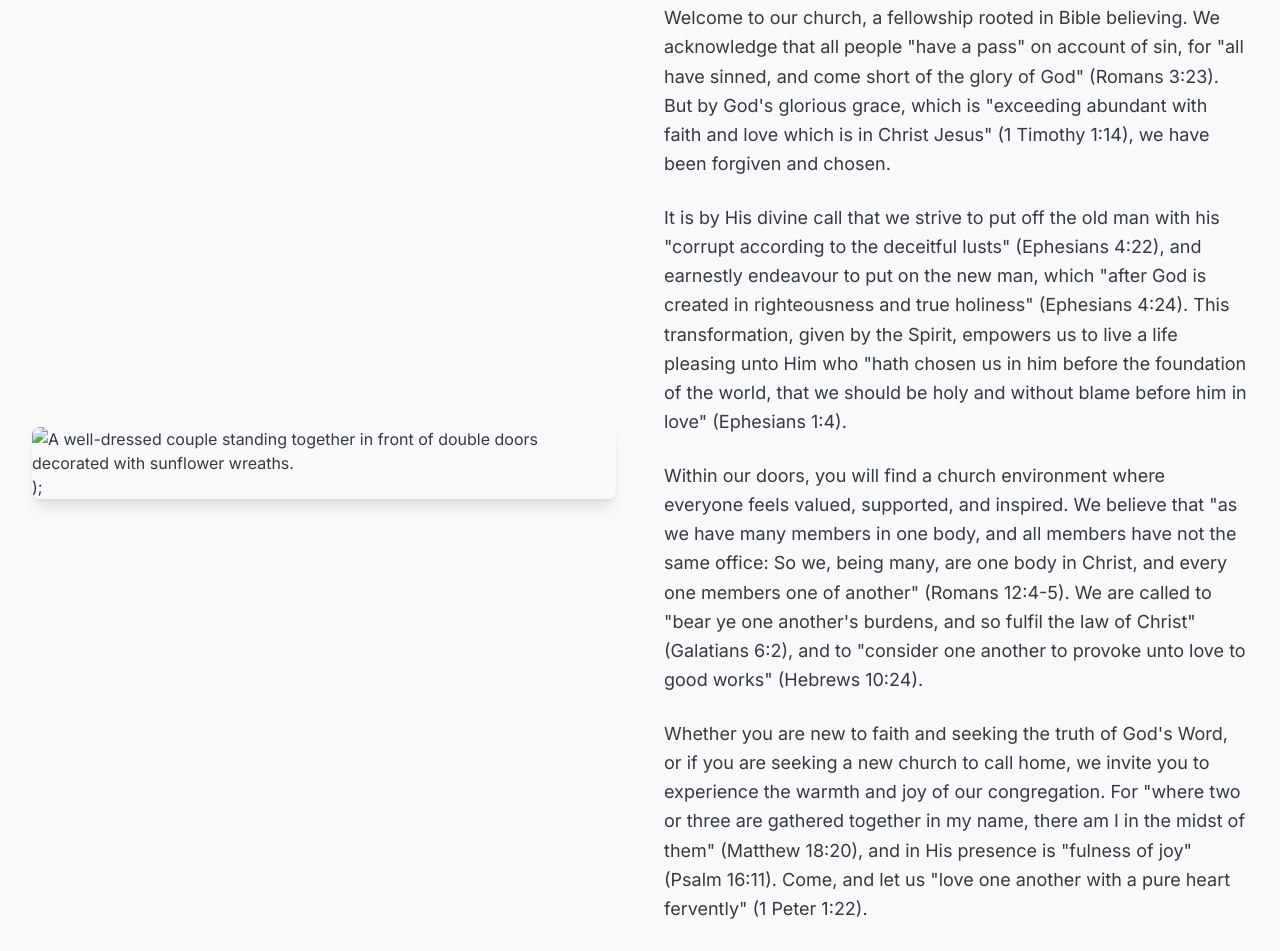
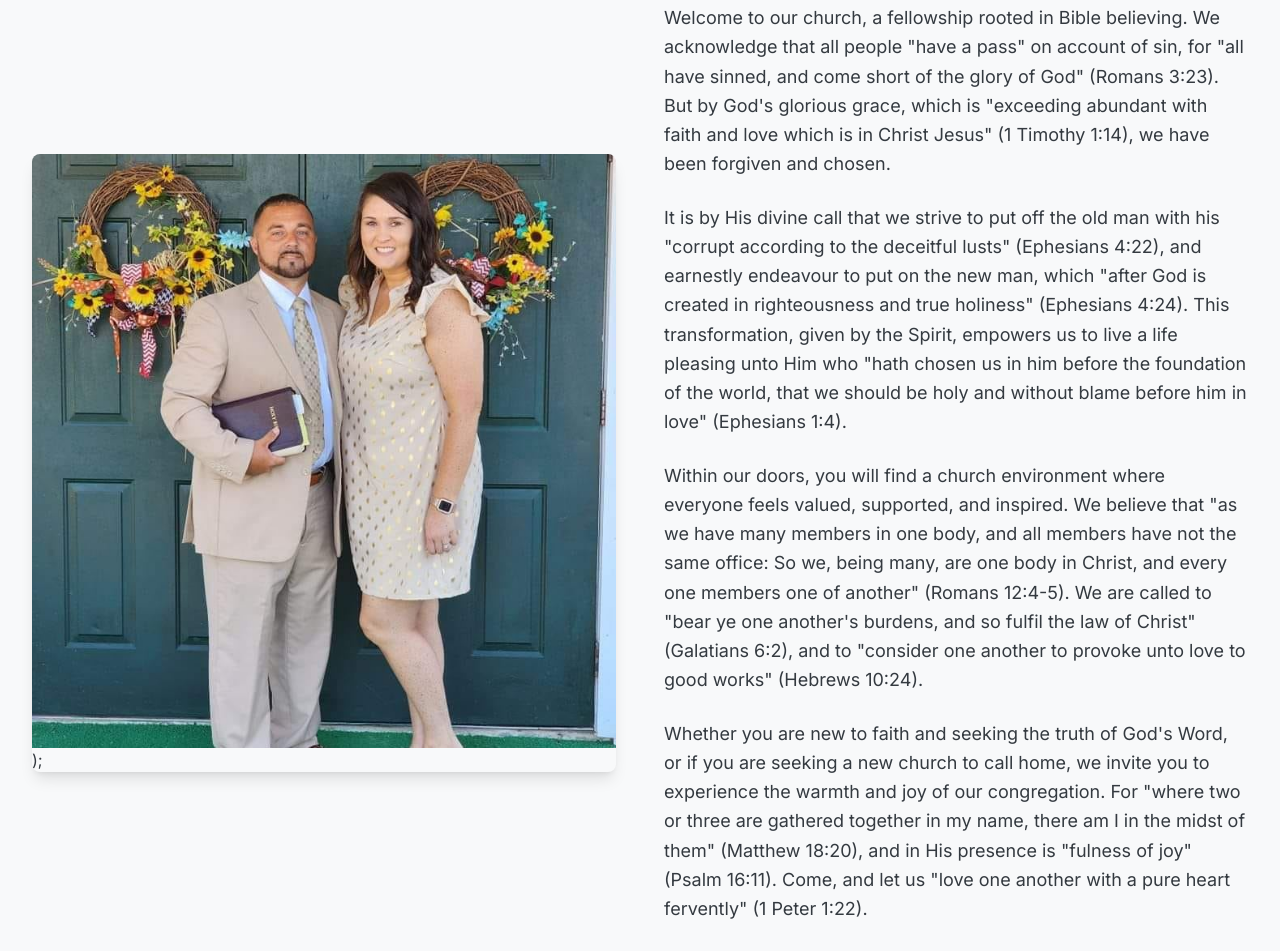
Before and after one commit to PastorHyatt/floydale-full-gospel-church, a plain HTML site: page index.html in a window 1280 px wide. Shown: the part 765-1716 px from the top of the page. Drawn offline with nearby package versions, Linux system fonts and the light colour scheme.

Commit message:
Update index.html

```diff
--- a/index.html
+++ b/index.html
@@ -78,7 +78,7 @@
                      When you host your website, replace 'https://placehold.co/600x400/6699CC/FFFFFF?text=Your+Church+Image'
                      with the actual URL of your image (e.g., from your website's image folder or a public image hosting service).
                 -->
-                <img src={myphoto} alt="A well-dressed couple standing together in front of double doors decorated with sunflower wreaths." style={{ width: "300px" }} />
+                <img src="Pastor&Wife.jpg" alt="A well-dressed couple standing together in front of double doors decorated with sunflower wreaths." style={{ width: "300px" }} />
   );
             </div>
             <div class="text-lg leading-relaxed">
```
